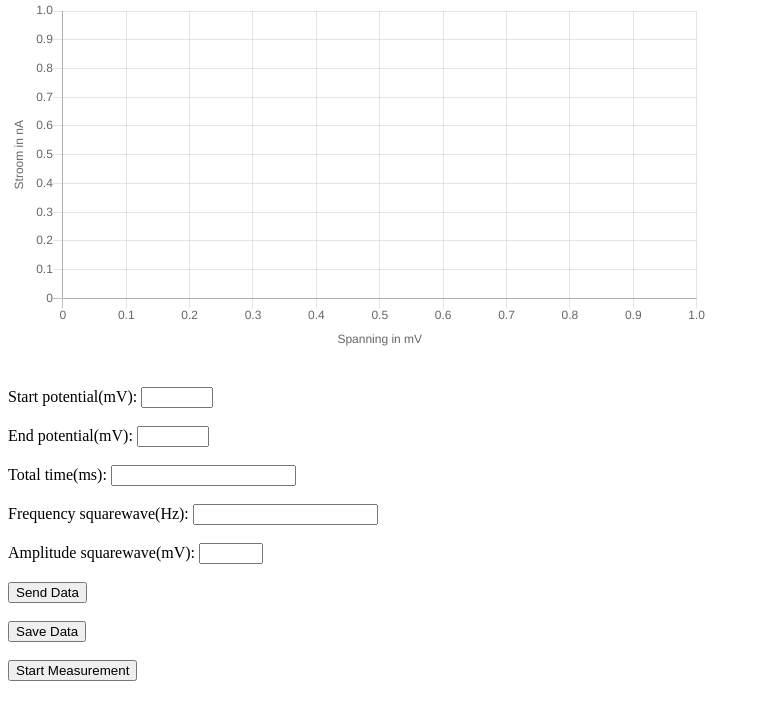
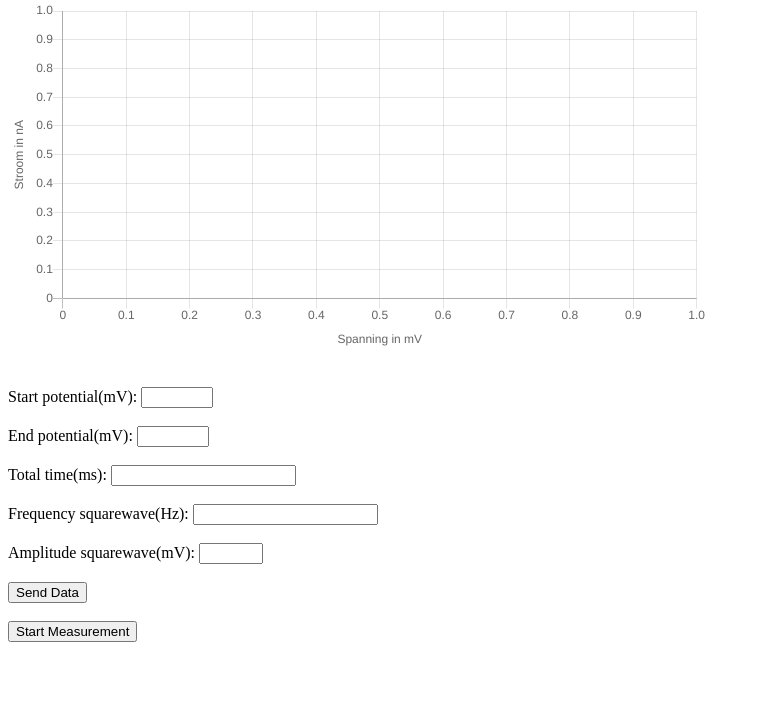
Before and after one commit to erwinkooiman/SquareWaveVoltammetry, a plain HTML site: page Code/data/index.html in a window 1280 px wide. Shown: the part 79-798 px from the top of the page, without its empty margins (0-760 px from the left). Drawn offline with Linux system fonts and the light colour scheme; no server answers.

Commit message:
check if SD card is detected, removed save button

```diff
--- a/Code/data/index.html
+++ b/Code/data/index.html
@@ -30,8 +30,6 @@
         <input type="number" id="amplitude" name="amplitude" min="0" max="200"><br><br>
 
         <input type="button" value="Send Data" onclick="sendData()"><br><br>
-
-        <input type="button" value="Save Data" onclick="saveData()"><br><br>
 
         <input type="button" value="Start Measurement" onclick="startMeasurement()">
     </form>
@@ -178,13 +176,6 @@
                 .catch(error => console.error('Error:', error));
         }
 
-        function saveData() {
-            fetch('/saveData')
-                .then(response => response.text())
-                .then(state => console.log('Save Data button state:', state))
-                .catch(error => console.error('Error:', error));
-        }
-
         checkForData();
         setInterval(checkForData, 1000);
     </script>
```
Also changed, not shown: 1 other file.
